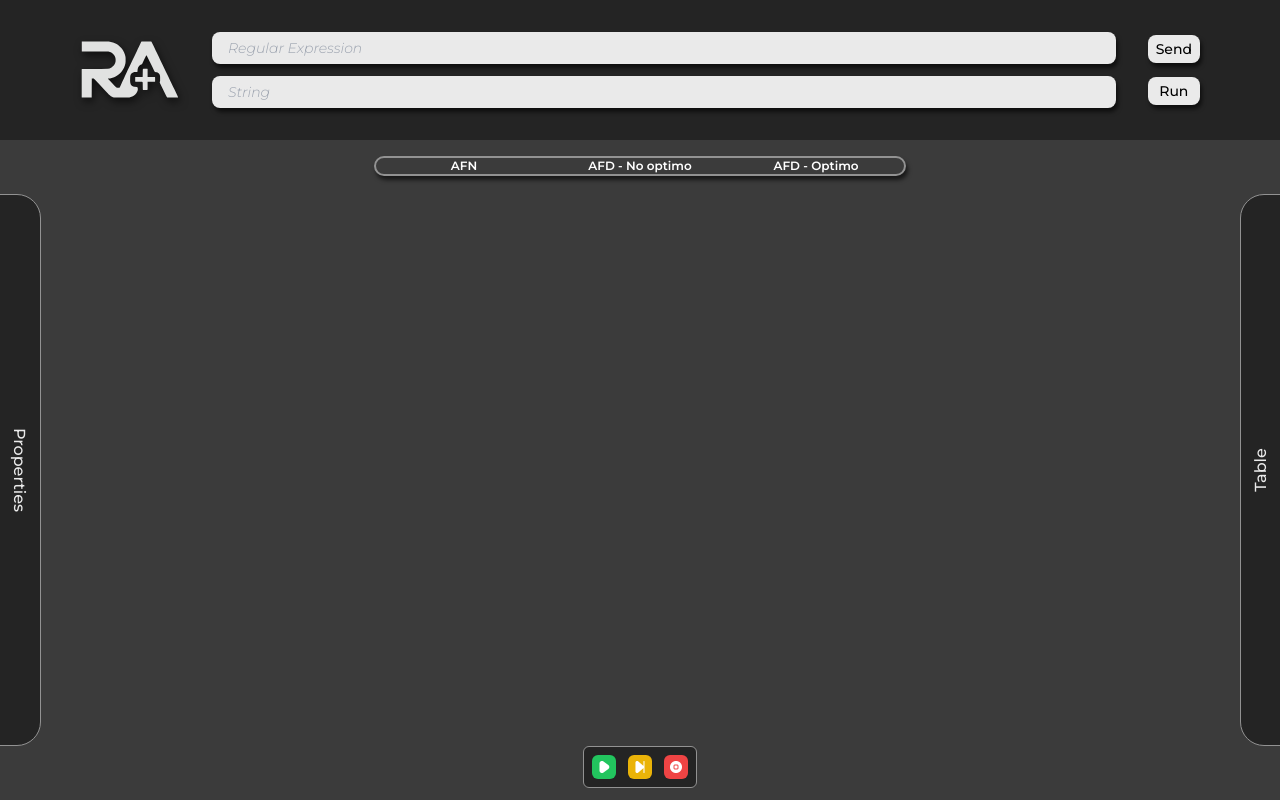
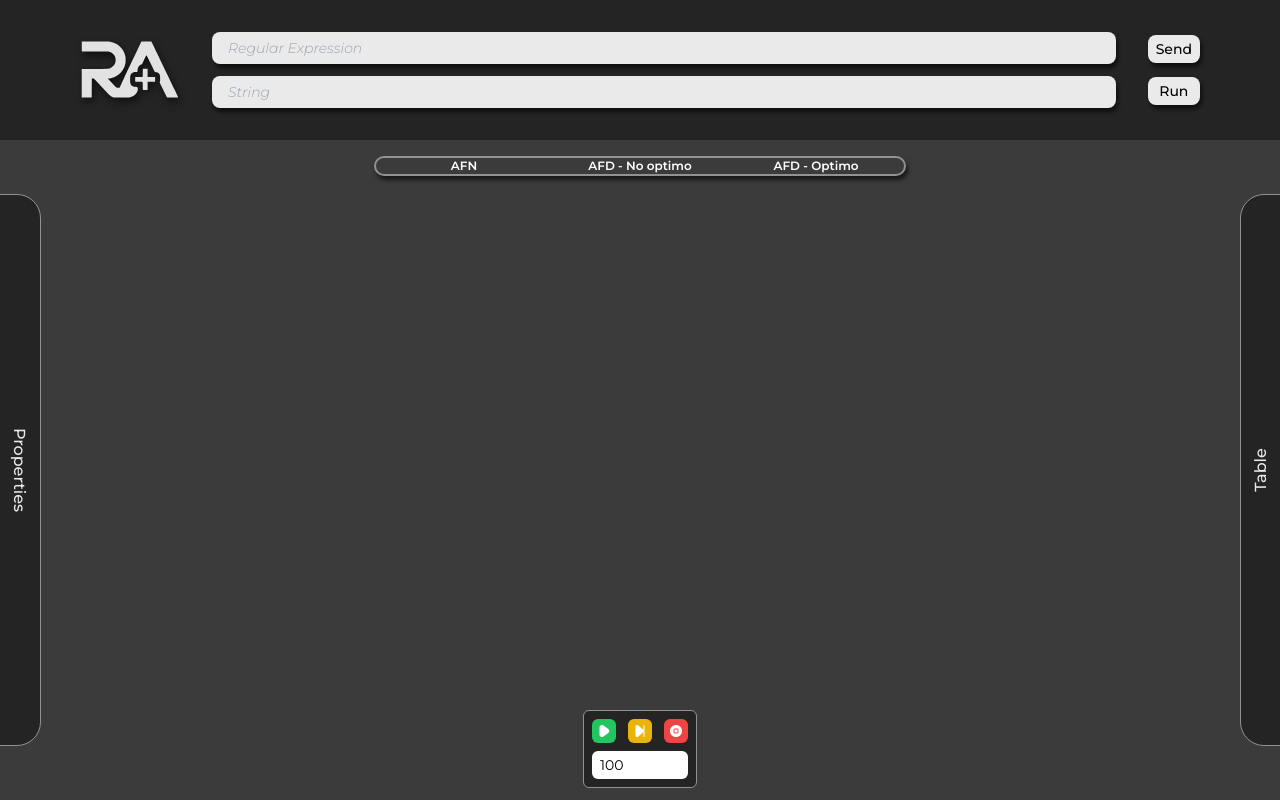
Before and after one commit to Almor21/RegexAutomaton, a React (Vite) app: page / in a window 1280 px wide. Built offline with nearby package versions, Linux system fonts and the light colour scheme.

Commit message:
feat: add to change time for execution system

```diff
--- a/src/App.tsx
+++ b/src/App.tsx
@@ -34,17 +34,24 @@ function App() {
         x: 0,
         y: 0
     });
+    const [executionTime, setExecutionTime] = useState(100);
 
     const [graph, setGraph] = useState<RGraph | null>(null);
     const [alphabet, setAlphabet] = useState<string[]>([]);
     const [table, setTable] = useState<AFNTableType | AFDTableType>();
 
-    const [equivalence, setEquivalence] =
-        useState<EquivalenceTableType | null>(null);
+    const [equivalence, setEquivalence] = useState<EquivalenceTableType | null>(
+        null
+    );
     const [identics, setIdentics] = useState<string[]>([]);
 
+
     const [network, reset] = useGraphDrawer(divRef.current, graph);
-    const controls = useControls(graph, network, str);
+    const controls = useControls(graph, network, str, executionTime);
+
+    const changeExecutionTime = (n: number) => {
+        setExecutionTime(n >= 100 ? n : 100);
+    };
 
     useEffect(() => {
         if (!regex) return;
@@ -53,9 +60,9 @@ function App() {
         const aph = getAPH(regex);
         if (!afnGraph) return;
 
-        setAlphabet(!aph.includes('&') ? ['', ...aph]: aph);
+        setAlphabet(!aph.includes('&') ? ['', ...aph] : aph);
         afnGraph.setLabels();
-        const afnTable = getTransitionTable(afnGraph, aph);
+        const afnTable = getTransitionTable(afnGraph, ['',...aph]);
         if (option === 0) {
             setTable(afnTable);
             setGraph(afnGraph);
@@ -129,17 +136,13 @@ function App() {
                     alphabet={[...alphabet]}
                     option={option}
                     transitions={table?.data}
-                    equivalence={
-                        option === 1 ? equivalence : null
-                    }
-                    significantStates={
-                        option === 2 ? equivalence : null
-                    }
+                    equivalence={option === 1 ? equivalence : null}
+                    significantStates={option === 2 ? equivalence : null}
                     identics={identics}
                 />
 
                 <div ref={divRef} className="h-full"></div>
-                <ControlsDisplay controls={controls} />
+                <ControlsDisplay controls={controls} onChangeTime={changeExecutionTime} />
             </section>
         </div>
     );
--- a/src/components/ControlsDisplay.tsx
+++ b/src/components/ControlsDisplay.tsx
@@ -1,4 +1,4 @@
-import React from 'react';
+import React, { useState } from 'react';
 
 type ControlsType = {
     play?: () => void;
@@ -6,14 +6,21 @@ type ControlsType = {
     stop?: () => void;
 };
 
-function ControlsDisplay({ controls }: { controls?: ControlsType }) {
+function ControlsDisplay({
+    controls,
+    onChangeTime
+}: {
+    controls?: ControlsType;
+    onChangeTime: (n: number) => void;
+}) {
+    const [time, setTime] = useState(100);
     const onPlay = controls?.play;
     const onStep = controls?.step;
     const onStop = controls?.stop;
 
     return (
-        <div className="absolute p-2 bottom-3 left-1/2 z-10 -translate-x-1/2 bg-[var(--color-300)] border border-[var(--color-700)] rounded-md">
-            <div className='flex gap-3'>
+        <div className="absolute p-2 bottom-3 left-1/2 z-10 flex flex-col gap-2 items-center -translate-x-1/2 bg-[var(--color-300)] border border-[var(--color-700)] rounded-md">
+            <div className="flex gap-3">
                 <button
                     className="w-6 h-6 p-[0.35rem] bg-green-500 transition-all hover:bg-green-600 active:bg-green-700 rounded-md"
                     onClick={() => {
@@ -51,6 +58,15 @@ function ControlsDisplay({ controls }: { controls?: ControlsType }) {
                     />
                 </button>
             </div>
+            <input
+                type="number"
+                className="w-24 h-7 px-2 rounded-md text-sm focus:outline-none"
+                value={time}
+                onChange={(e) => {
+                    setTime(parseInt(e.target.value));
+                    onChangeTime(parseInt(e.target.value));
+                }}
+            />
         </div>
     );
 }
```
